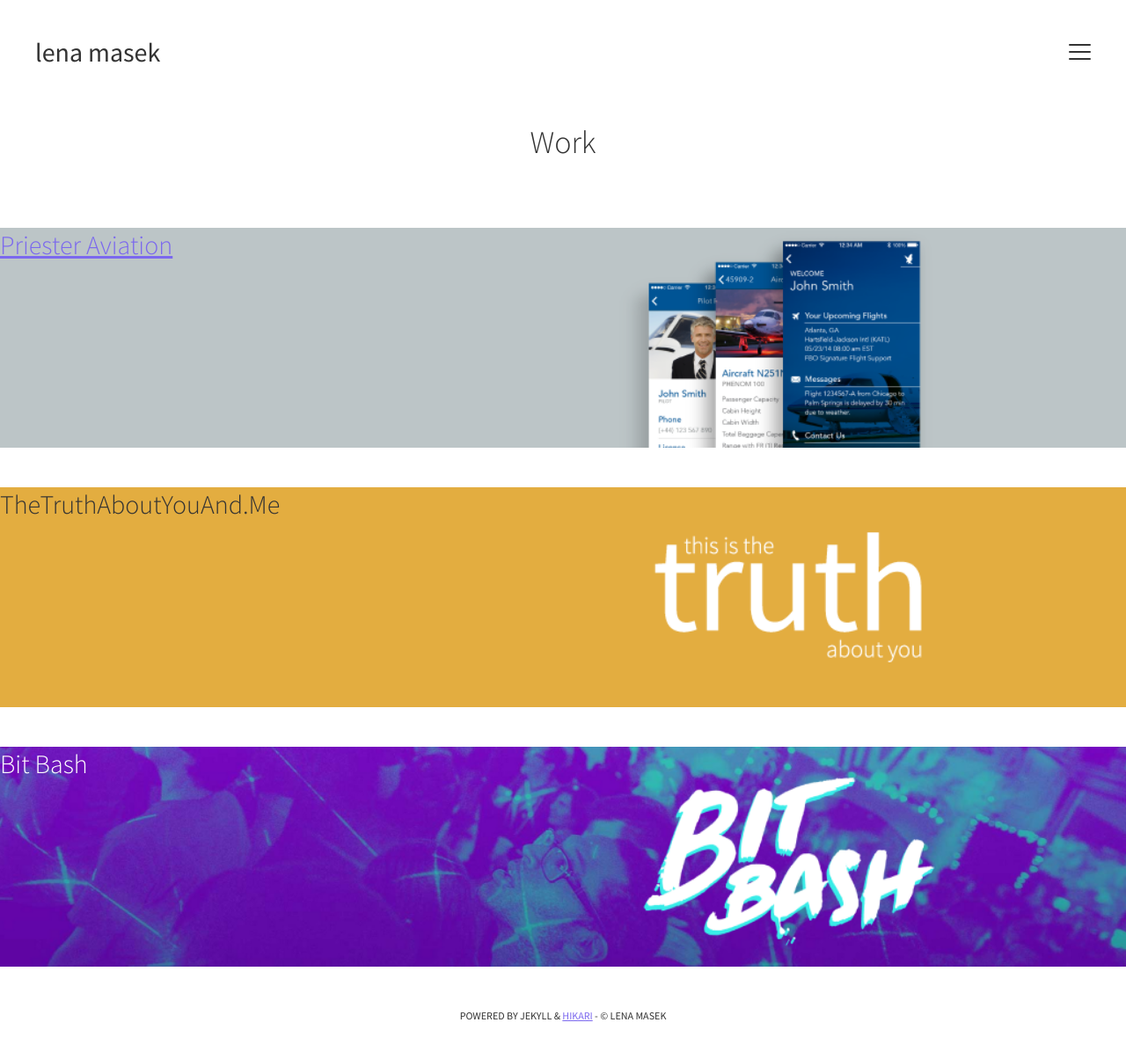
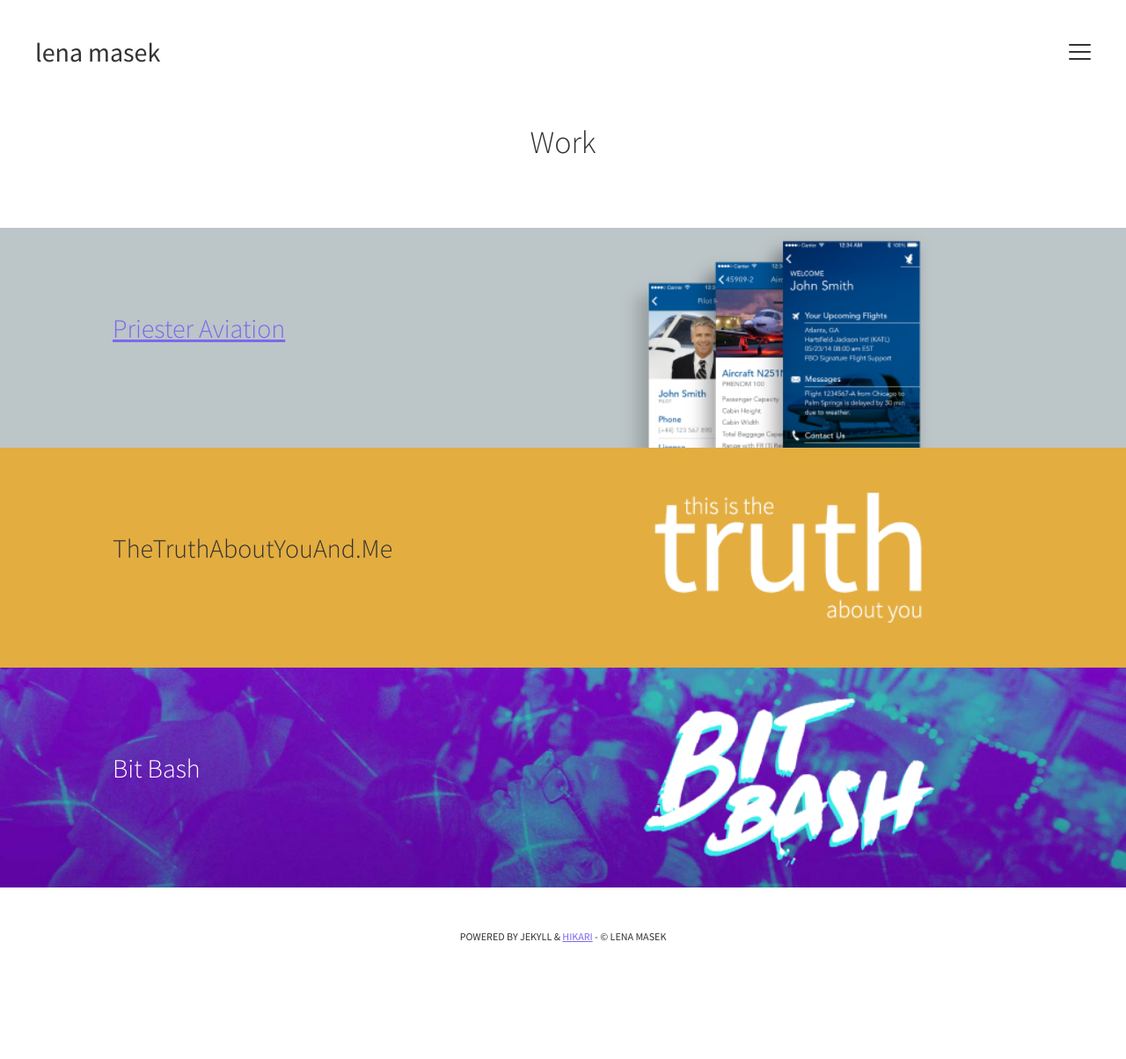
Before and after one commit to lenamasek/lenamasek.github.io, a Jekyll site: the page built from work/index.html, in a window 1280 px wide. Shown: the whole page at 88% size. Built offline with Jekyll 4.4.1, drawn with Linux system fonts in a browser that asks for light colours; after the commit the page ends 1114 px from its top, so only the background shows below that.

Commit message:
trying to figure out why the overlay won't go away

```diff
--- a/_scss/base/_global.scss
+++ b/_scss/base/_global.scss
@@ -242,15 +242,10 @@
 
 .work-bg {
   height:250px;
-}
-
-/*.work-bg h3 {
-   color:#fff !important;
-}*/
-
-.work-bg:hover {
-
-}
+  padding:50px 10%;
+
+}
+
 
 #priester {
   background:url('http://lenamasek.github.io/assets/img/portfolio-1.png');
@@ -275,21 +270,7 @@
   color:#fff;
   }
 
-/*
-.overlay {
-  background: rgba(0, 0, 0, .75);
-  padding:50px 10%;
-  width:100%;
-  height:100%;
-  opacity: 0;
-  -webkit-transition: opacity .25s ease;
-  -moz-transition: opacity .25s ease;
-}
-
-#priester:hover .overlay {
-  opacity: 1;
-}
-*/
+
 
 
 
--- a/work/index.html
+++ b/work/index.html
@@ -11,9 +11,9 @@
 </section>
 
 	<a href="http://lenamasek.github.io/2014/01/28/priester-aviation/">
-	<div class="span_6_of_6 work-bg" id="priester">
-				<h3>Priester Aviation</h3>
-	</div>
+		<div class="span_6_of_6 work-bg" id="priester">
+					<h3>Priester Aviation</h3>
+		</div>
 	</a>
 
 	<div class="span_6_of_6 work-bg" id="truth">
```
